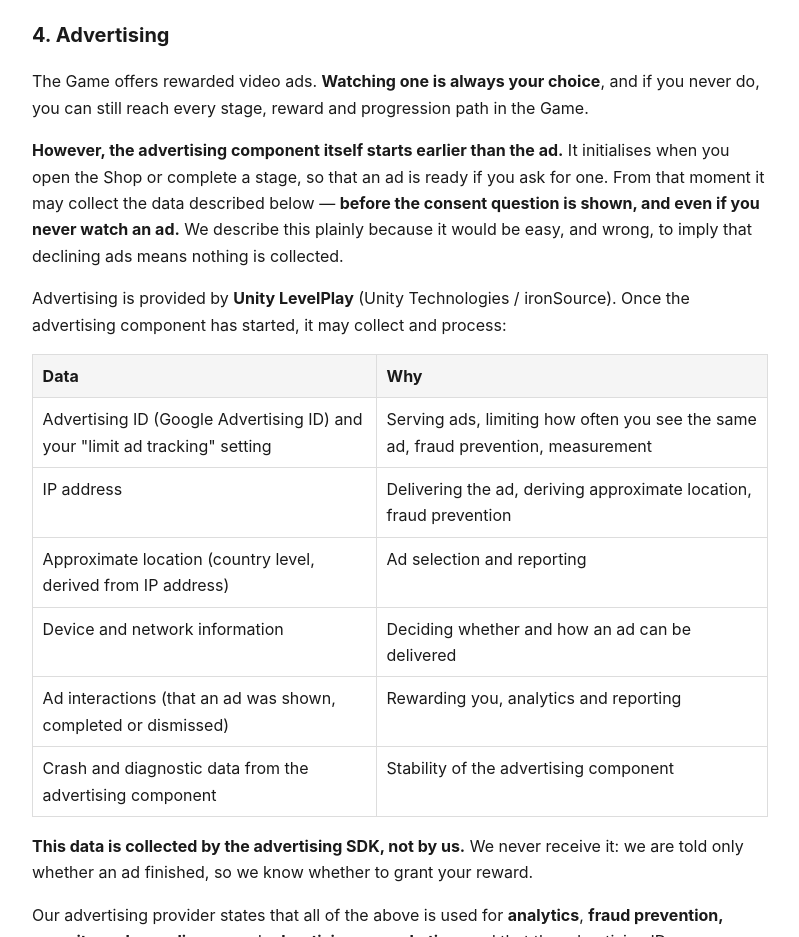
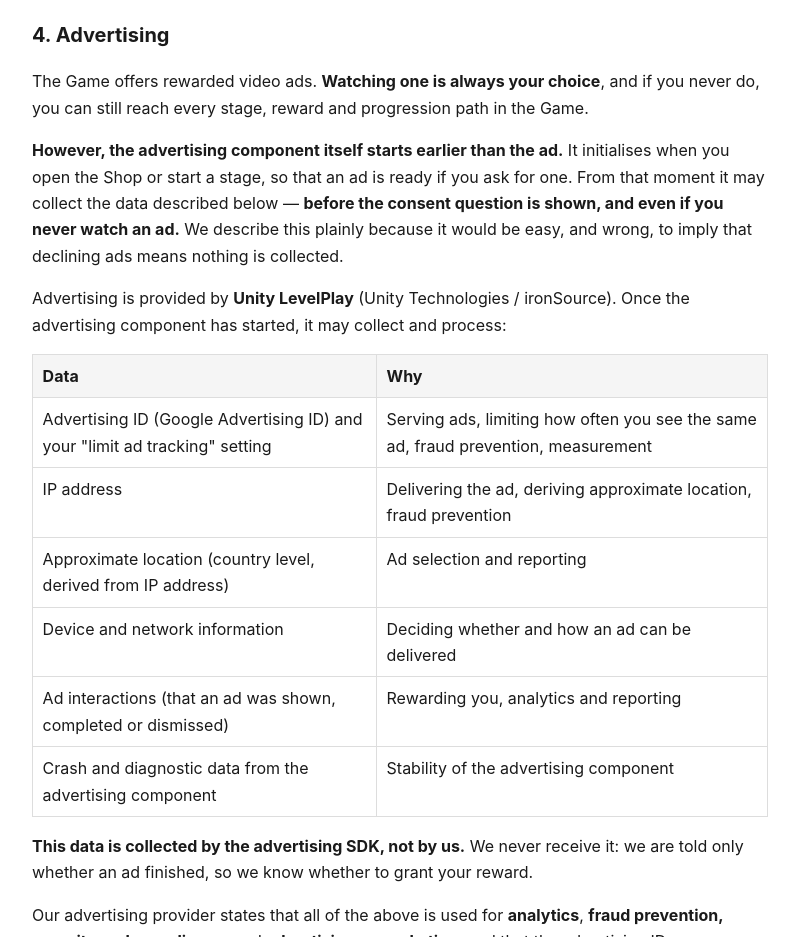
Before and after one commit to munngocthach-alt/gladiator-privacy, a plain HTML site: page index.html in a window 1280 px wide. Shown: the part 940-1877 px from the top of the page, without its empty margins (240-1039 px from the left). Drawn offline with Linux system fonts and the light colour scheme.

Commit message:
Add files via upload

```diff
--- a/index.html
+++ b/index.html
@@ -35,7 +35,7 @@
 <hr>
 <h2>4. Advertising</h2>
 <p>The Game offers rewarded video ads. <strong>Watching one is always your choice</strong>, and if you never do, you can still reach every stage, reward and progression path in the Game.</p>
-<p><strong>However, the advertising component itself starts earlier than the ad.</strong> It initialises when you open the Shop or complete a stage, so that an ad is ready if you ask for one. From that moment it may collect the data described below — <strong>before the consent question is shown, and even if you never watch an ad.</strong> We describe this plainly because it would be easy, and wrong, to imply that declining ads means nothing is collected.</p>
+<p><strong>However, the advertising component itself starts earlier than the ad.</strong> It initialises when you open the Shop or start a stage, so that an ad is ready if you ask for one. From that moment it may collect the data described below — <strong>before the consent question is shown, and even if you never watch an ad.</strong> We describe this plainly because it would be easy, and wrong, to imply that declining ads means nothing is collected.</p>
 <p>Advertising is provided by <strong>Unity LevelPlay</strong> (Unity Technologies / ironSource). Once the advertising component has started, it may collect and process:</p>
 <table><thead><tr><th>Data</th><th>Why</th></tr></thead><tbody><tr><td>Advertising ID (Google Advertising ID) and your "limit ad tracking" setting</td><td>Serving ads, limiting how often you see the same ad, fraud prevention, measurement</td></tr><tr><td>IP address</td><td>Delivering the ad, deriving approximate location, fraud prevention</td></tr><tr><td>Approximate location (country level, derived from IP address)</td><td>Ad selection and reporting</td></tr><tr><td>Device and network information</td><td>Deciding whether and how an ad can be delivered</td></tr><tr><td>Ad interactions (that an ad was shown, completed or dismissed)</td><td>Rewarding you, analytics and reporting</td></tr><tr><td>Crash and diagnostic data from the advertising component</td><td>Stability of the advertising component</td></tr></tbody></table>
 <p><strong>This data is collected by the advertising SDK, not by us.</strong> We never receive it: we are told only whether an ad finished, so we know whether to grant your reward.</p>
```
